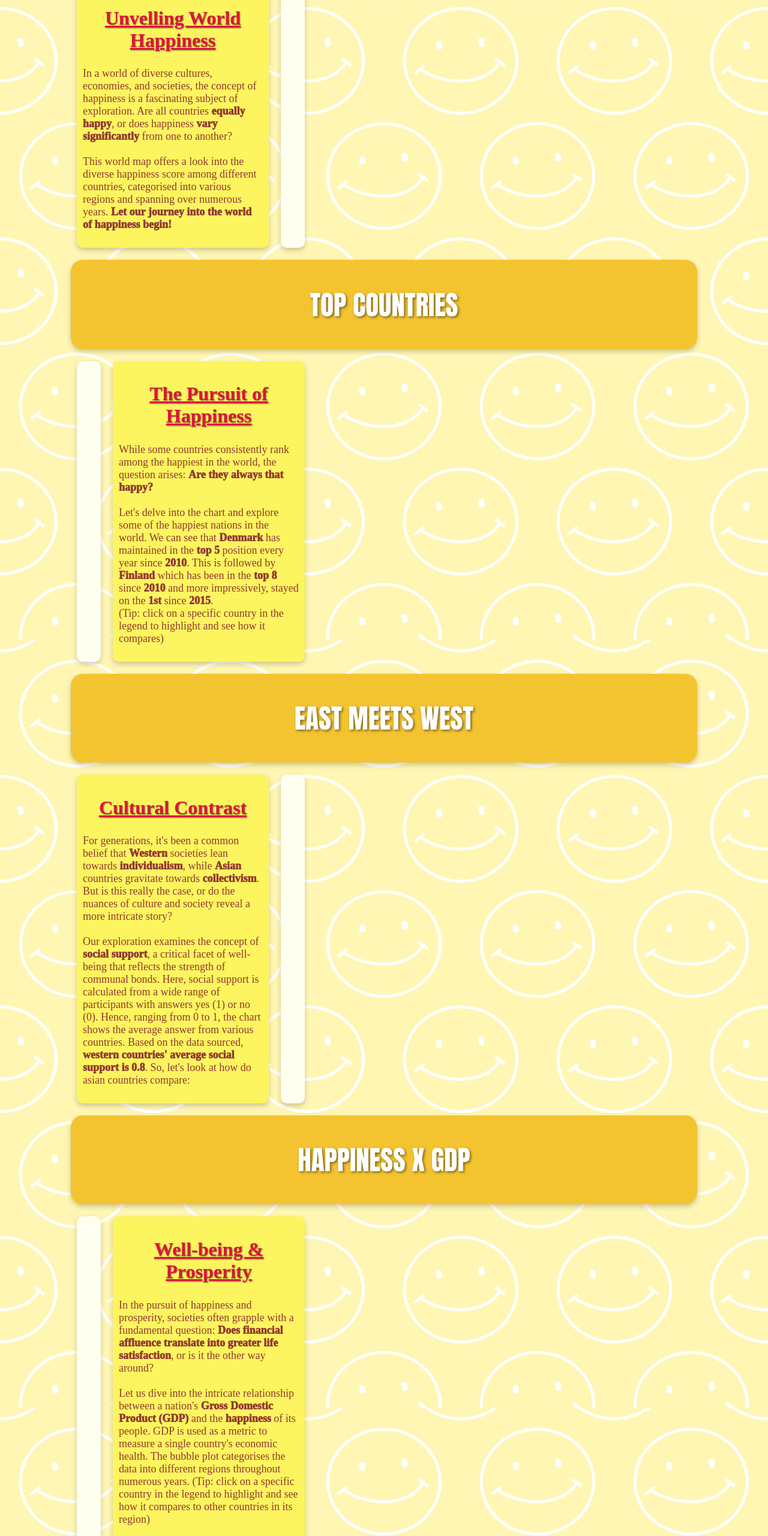
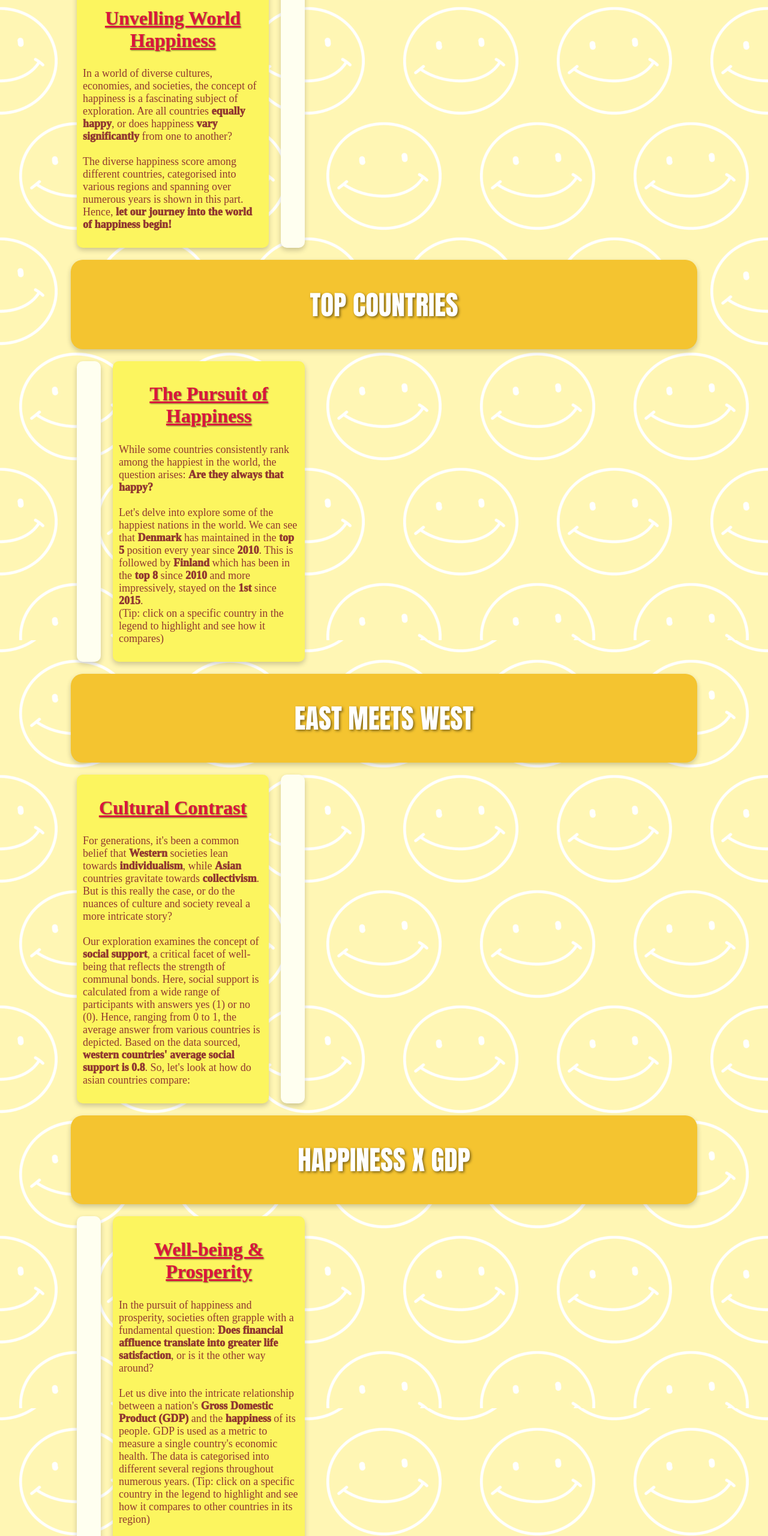
Before and after one commit to ChenTian22/FIT3179_visualisation2, a plain HTML site: page index.html in a window 1280 px wide. Shown: the part 213-2773 px from the top of the page at 60% size. Drawn offline with Linux system fonts and the light colour scheme; a script that the page names is missing.

Commit message:
Update index.html

```diff
--- a/index.html
+++ b/index.html
@@ -28,9 +28,9 @@
                 subject of exploration. Are all countries <span class="highlight">equally happy</span>, or does
                 happiness <span class="highlight">vary significantly</span> from one to another? <br><br>
 
-                This world map offers a look into the diverse happiness score among different countries, categorised
-                into various regions and spanning over numerous years. <span class="highlight">Let our journey into
-                the world of happiness begin!</span></p>
+                The diverse happiness score among different countries, categorised into various regions and spanning
+                over numerous years is shown in this part. Hence, <span class="highlight">let our journey into the world
+                of happiness begin!</span></p>
         </div>
         <div class="right-chart-panel">
             <div id="map_chart" class="chart"></div>
@@ -50,7 +50,7 @@
             <p> While some countries consistently rank among the happiest in the world, the question arises:
                 <span class="highlight">Are they always that happy?</span> <br><br>
 
-                Let's delve into the chart and explore some of the happiest nations in the world. We can see that
+                Let's delve into explore some of the happiest nations in the world. We can see that
                 <span class="highlight">Denmark</span> has maintained in the <span class="highlight">top 5</span>
                 position every year since <span class="highlight">2010</span>. This is followed by
                 <span class="highlight">Finland</span> which has been in the <span class="highlight">top 8</span>
@@ -75,8 +75,8 @@
 
                 Our exploration examines the concept of <span class="highlight">social support</span>, a critical facet
                 of well-being that reflects the strength of communal bonds. Here, social support is calculated from a
-                wide range of participants with answers yes (1) or no (0). Hence, ranging from 0 to 1, the chart shows
-                the average answer from various countries. Based on the data sourced, <span class="highlight">western
+                wide range of participants with answers yes (1) or no (0). Hence, ranging from 0 to 1, the average answer
+                from various countries is depicted. Based on the data sourced, <span class="highlight">western
                 countries' average social support is 0.8</span>. So, let's look at how do asian countries compare:
             </p>
         </div>
@@ -101,7 +101,7 @@
 
                 Let us dive into the intricate relationship between a nation's <span class="highlight">Gross Domestic
                 Product (GDP)</span> and the <span class="highlight">happiness</span> of its people. GDP is used as a
-                metric to measure a single country's economic health. The bubble plot categorises the data into different
+                metric to measure a single country's economic health. The data is categorised into different several
                 regions throughout numerous years. (Tip: click on a specific country in the legend to highlight and see
                 how it compares to other countries in its region)</p>
         </div>
```
